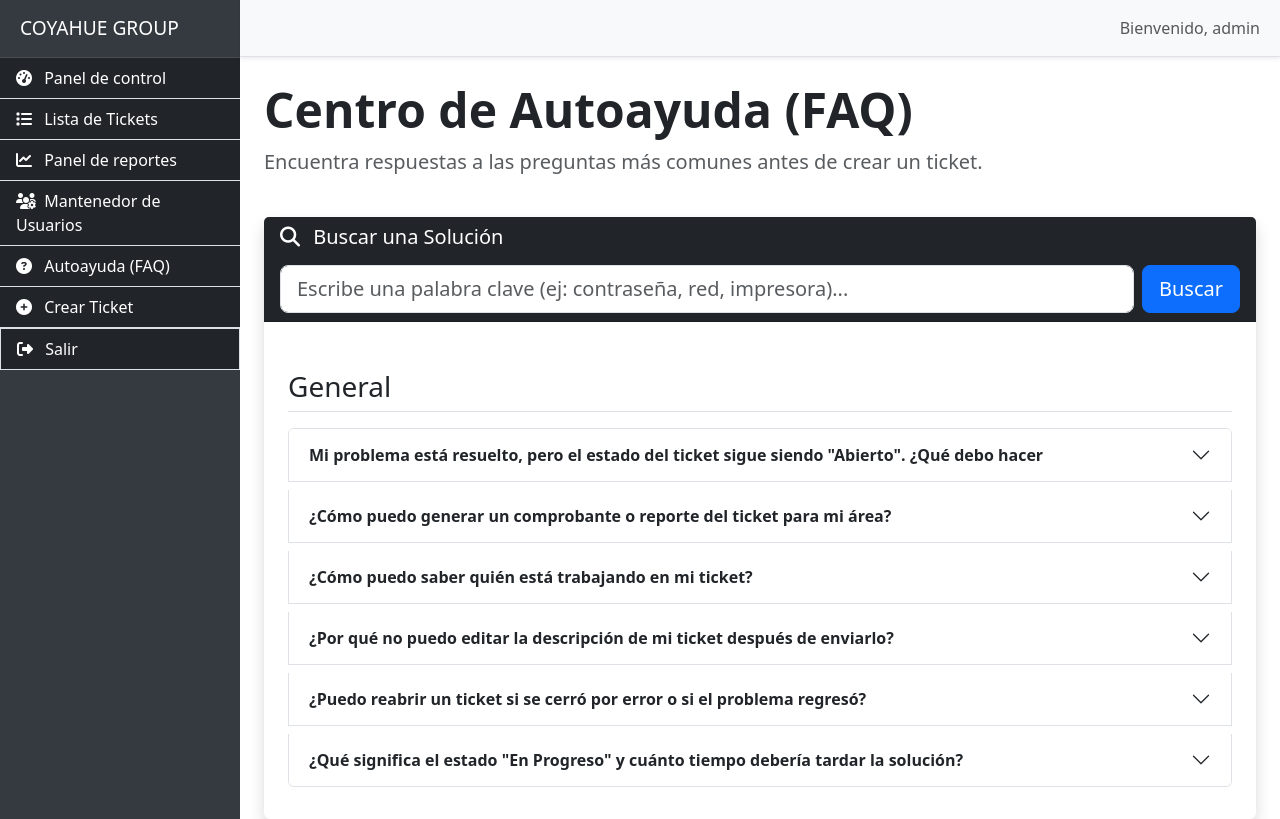
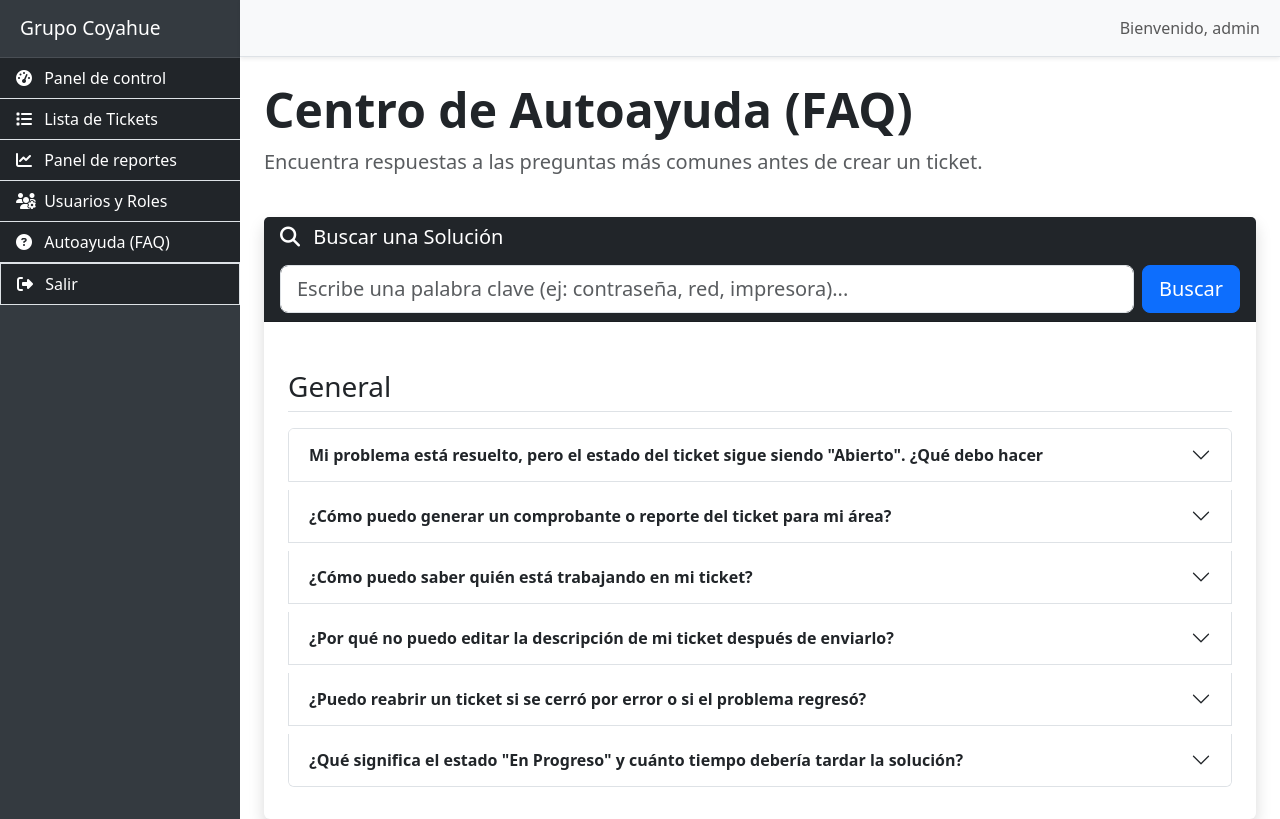
Before and after one commit to medinabenjamin/tickets-v1.0, a Django app: page /faq/ in a window 1280 px wide. Run offline with Django 5.2, Linux system fonts and the light colour scheme; a user stored in the database is signed in; data comes from the database, SQL or seed files in the repository.

Commit message:
Actualizar sidebar segun requerimientos

```diff
--- a/soporte/templates/soporte/base.html
+++ b/soporte/templates/soporte/base.html
@@ -29,6 +29,7 @@
             font-size: 1.2rem;
             color: white;
             border-bottom: 1px solid rgba(255, 255, 255, 0.1);
+            cursor: pointer;
         }
 
         #sidebar-wrapper .list-group {
@@ -72,7 +73,7 @@
 <body>
     <div class="d-flex" id="wrapper">
         <div id="sidebar-wrapper">
-            <div class="sidebar-heading">COYAHUE GROUP</div>
+            <div class="sidebar-heading" id="sidebarHeadingToggle">Grupo Coyahue</div>
 
             <div class="list-group list-group-flush">
 
@@ -91,15 +92,12 @@
                         <i class="fas fa-chart-line"></i> Panel de reportes
                     </a>
                     <a href="{% url 'mantenedor_usuarios' %}" class="list-group-item list-group-item-action bg-dark text-white">
-                        <i class="fas fa-users-cog"></i> Mantenedor de Usuarios
+                        <i class="fas fa-users-cog"></i> Usuarios y Roles
                     </a>
                 {% endif %}
 
                 <a href="{% url 'lista_faqs' %}" class="list-group-item list-group-item-action bg-dark text-white">
                     <i class="fas fa-question-circle"></i> Autoayuda (FAQ)
-                </a>
-                <a href="{% url 'crear_ticket' %}" class="list-group-item list-group-item-action bg-dark text-white">
-                    <i class="fas fa-plus-circle"></i> Crear Ticket
                 </a>
 
                 <form action="{% url 'logout' %}" method="post" style="display:inline;">
@@ -131,9 +129,13 @@
     </div>
     <script src="https://cdn.jsdelivr.net/npm/bootstrap@5.3.3/dist/js/bootstrap.bundle.min.js"></script>
     <script>
-        document.getElementById("sidebarToggle").addEventListener("click", function() {
-            document.getElementById("wrapper").classList.toggle("toggled");
-        });
+        const wrapper = document.getElementById("wrapper");
+        const toggleSidebar = function() {
+            wrapper.classList.toggle("toggled");
+        };
+
+        document.getElementById("sidebarToggle").addEventListener("click", toggleSidebar);
+        document.getElementById("sidebarHeadingToggle").addEventListener("click", toggleSidebar);
     </script>
 </body>
 </html>
```
